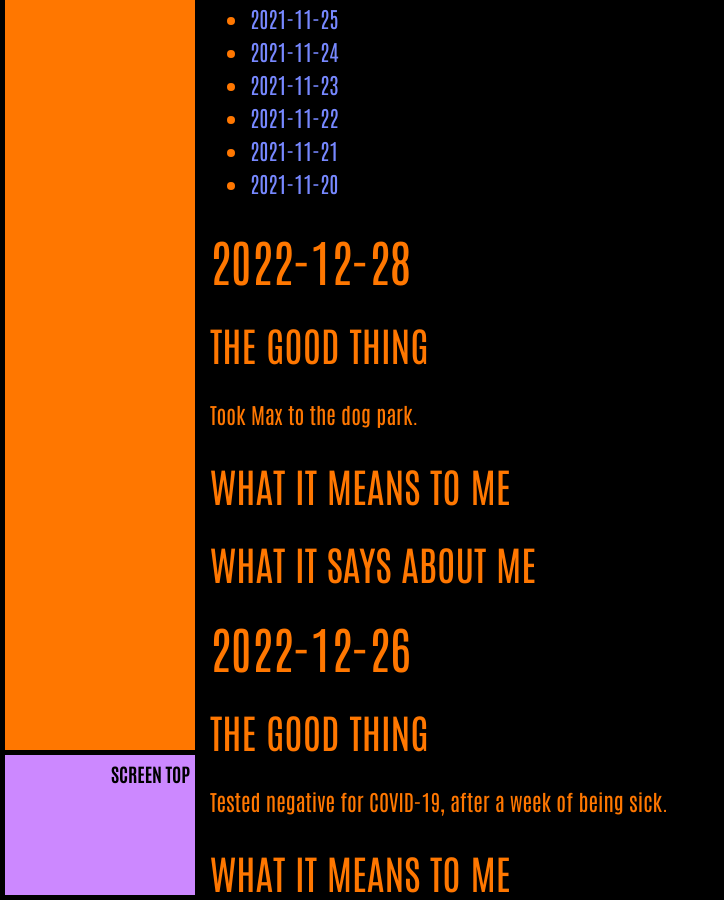
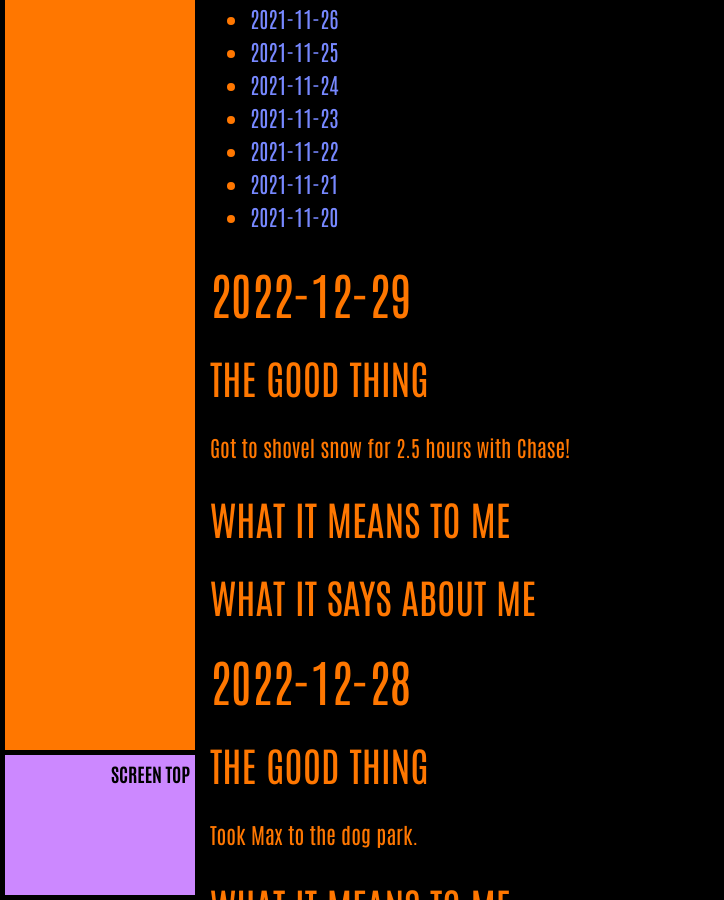
Before and after one commit to ArthurZey/arthurzey.github.io, a Jekyll site: the page built from _pages/one-good-thing.md, in a window 1280 px wide and 900 px high, scrolled down 8316 px. Shown: the whole window, without its empty margins (0-724 px from the left). Built offline with Jekyll 4.4.1, drawn with Linux system fonts in a browser that asks for light colours; some of the changed text lies outside the part shown.

Commit message:
added stub for 2022-12-29

```diff
--- a/_pages/one-good-thing.md
+++ b/_pages/one-good-thing.md
@@ -13,6 +13,15 @@
 {:toc}
 {::options toc_levels="2" /}
 
+## 2022-12-29
+### The Good Thing
+Got to shovel snow for 2.5 hours with Chase!
+### What It Means to Me
+
+### What It Says about Me
+
+
+
 ## 2022-12-28
 ### The Good Thing
 Took Max to the dog park.
```
Also changed, not shown: other parts of _pages/one-good-thing.md (+1 -1 lines).
